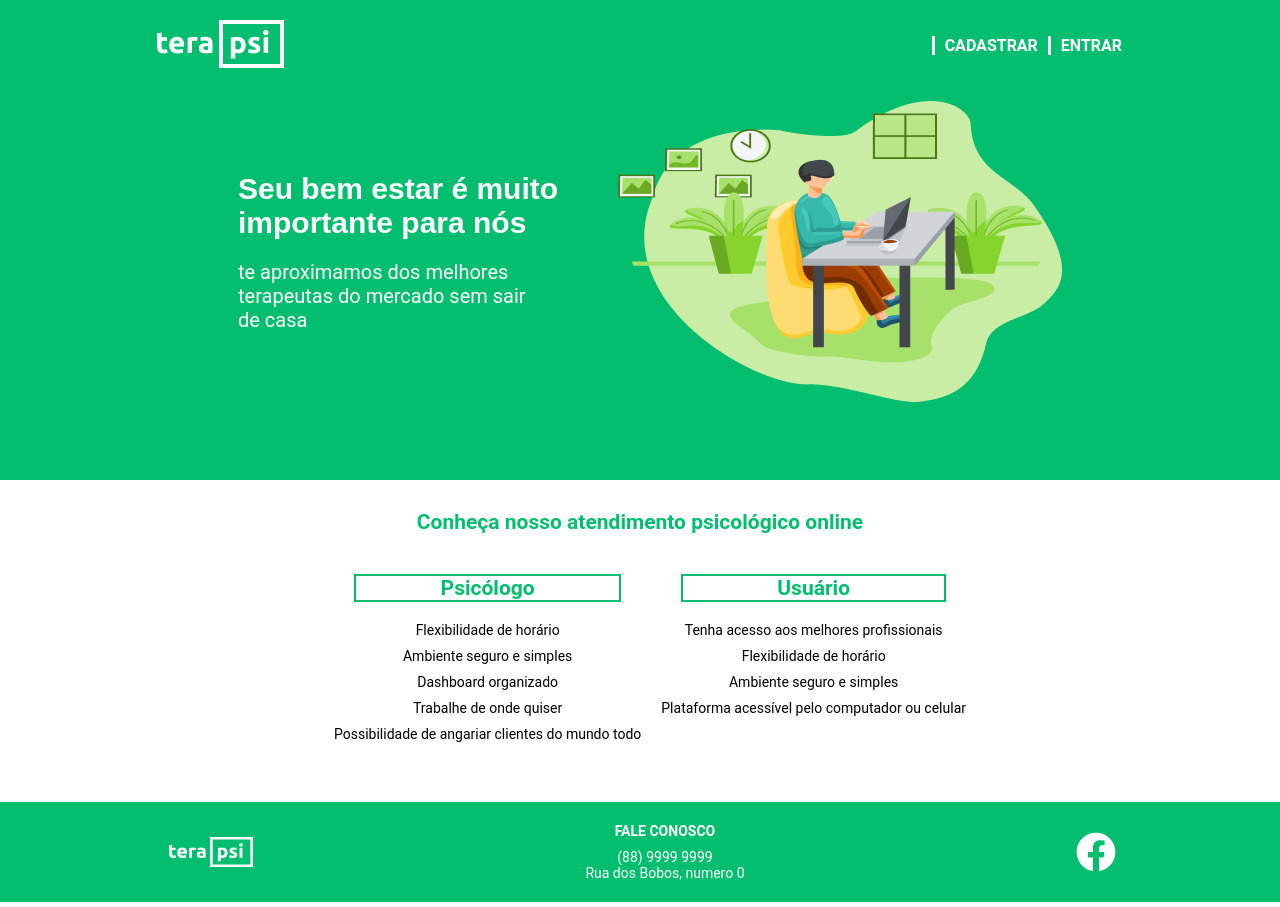
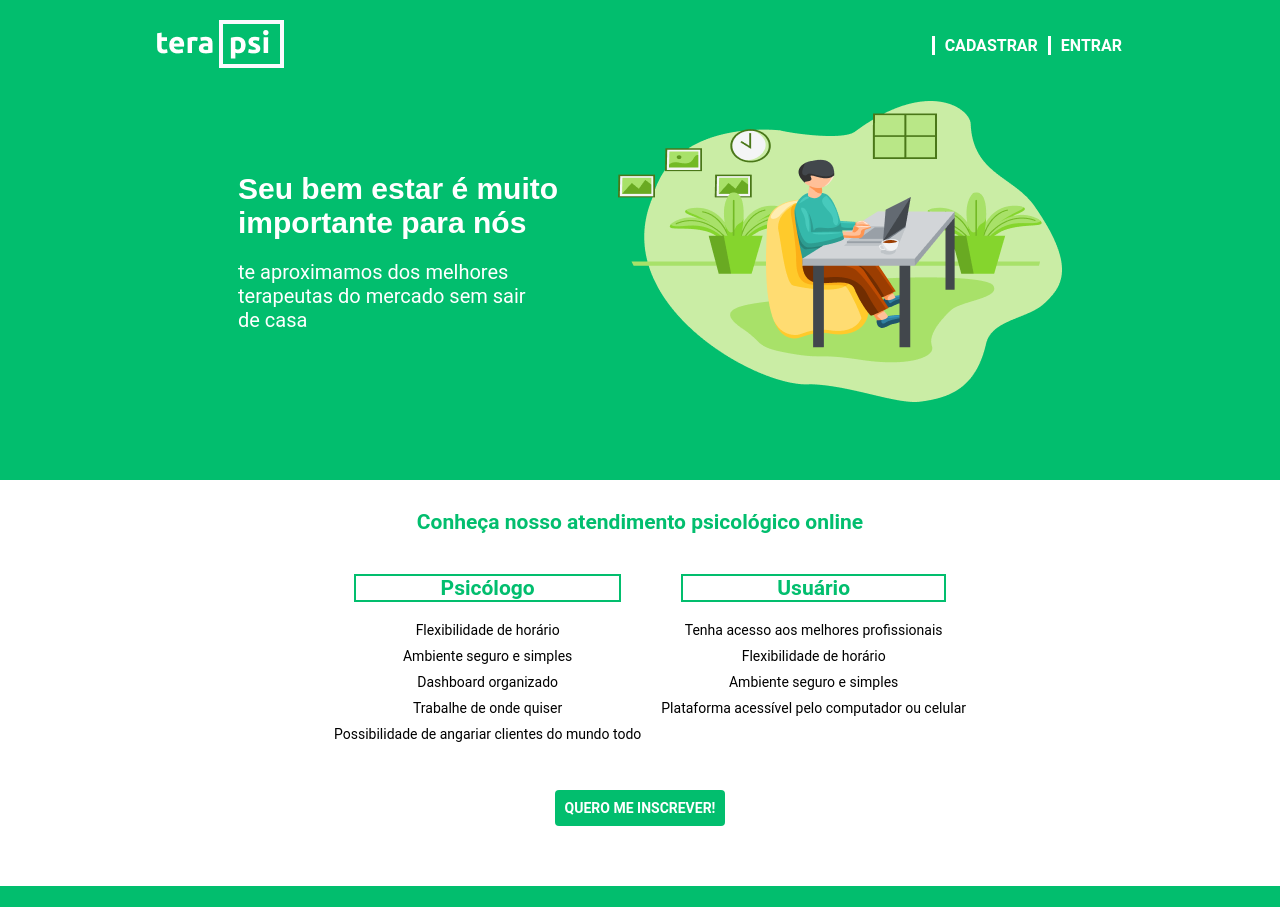
Before and after one commit to thalycomp/terapsi-front, a React (Create React App) app: page / in a window 1280 px wide. Shown: the top 907 px of the page. Built offline with nearby package versions, Linux system fonts and the light colour scheme; the HTML template or start-up script is replaced by a standard one.

Commit message:
separando o componente Footer

```diff
--- a/src/components/Footer/index.js
+++ b/src/components/Footer/index.js
@@ -1,9 +1,25 @@
 import React from 'react';
+import { FaFacebook } from 'react-icons/fa';
 
-// import { Container } from './styles';
+import { Container } from './styles';
+
+import logo from '../../assets/logo.png';
+
 
 function Footer() {
-  return <div />;
+  return (
+    <Container>
+      <footer>
+        <img src={logo} alt="terapsi" />
+        <div>
+          <strong>FALE CONOSCO</strong>
+          <span>(88) 9999 9999</span>
+          <span>Rua dos Bobos, numero 0</span>
+        </div>
+        <FaFacebook size={40} color="#fff"/>
+      </footer>
+    </Container>
+  );
 }
 
 export default Footer;
--- a/src/components/Footer/styles.js
+++ b/src/components/Footer/styles.js
@@ -1,5 +1,27 @@
 import styled from 'styled-components';
 
 export const Container = styled.div`
+  footer {
+    img {
+      width: 90px;
+      height: 30px;
+    }
+    color: #fff;
+    background-color: var(--verde);
+    margin-top: 60px;
+    height: 100px;
+    display: flex;
+    justify-content: space-around;
+    align-items: center;
+    > div {
+      display: flex;
+      flex-direction: column;
+      text-align: center;
+      margin: 5px;
+      strong {
+        margin-bottom: 10px;
+      }
+    }
+  }
 
 `;
--- a/src/pages/Main/index.js
+++ b/src/pages/Main/index.js
@@ -1,6 +1,5 @@
 import React from 'react';
 import { Link } from 'react-router-dom';
-import { FaFacebook } from 'react-icons/fa';
 
 import { Container,
   Header,
@@ -14,7 +13,7 @@ import { Container,
   ConteinerAbout,
   List
  } from './styles';
-
+import Footer from '../../components/Footer';
 import logo from '../../assets/logo.png';
 import imgBanner from '../../assets/imgBanner.png';
 
@@ -77,17 +76,10 @@ function Main() {
               </List>
             </Psi>
           </Users>
+          <button>Quero me inscrever!</button>
         </About>
       </ConteinerAbout>
-      <footer>
-        <img src={logo} alt="terapsi" />
-        <div>
-          <strong>FALE CONOSCO</strong>
-          <span>(88) 9999 9999</span>
-          <span>Rua dos Bobos, numero 0</span>
-        </div>
-        <FaFacebook size={40} color="#fff"/>
-      </footer>
+      <Footer />
     </Container>
   );
 }
--- a/src/pages/Main/styles.js
+++ b/src/pages/Main/styles.js
@@ -1,30 +1,9 @@
 import styled from 'styled-components';
 
 export const Container = styled.div`
-  footer {
-    img {
-      width: 90px;
-      height: 30px;
-    }
-    color: #fff;
-    background-color: var(--verde);
-    margin-top: 60px;
-    height: 100px;
-    display: flex;
-    justify-content: space-around;
-    align-items: center;
-    > div {
-      display: flex;
-      flex-direction: column;
-      text-align: center;
-      margin: 5px;
-      strong {
-        margin-bottom: 10px;
-      }
-    }
-  }
 
 `;
+
 export const Banner = styled.div`
   background-color: var(--verde);
   height: 480px;
@@ -82,17 +61,29 @@ export const TitleSubtitle = styled.article`
 `;
 
 export const ConteinerAbout = styled.div`
-  display: flex;
-  justify-content: center;
-  align-items: center;
 `;
 
 export const About = styled.section`
+  display: flex;
+  flex-direction: column;
+  justify-content: center;
+  align-items: center;
   h1 {
     color: var(--verde);
     margin-top: 30px;
     text-align: center;
-
+  }
+  button {
+    background-color: var(--verde);
+    text-align: center;
+    text-transform: uppercase;
+    border: none;
+    color: #fff;
+    border-radius: 4px;
+    overflow: hidden;
+    margin-top: 8px;
+    padding: 10px 10px;
+    font-weight: bold;
   }
 `;
 
@@ -101,6 +92,7 @@ export const Users = styled.section`
   margin-top: 20px;
   flex-direction: row;
   justify-content: space-between;
+  margin-bottom: 40px;
 `;
 
 
```
